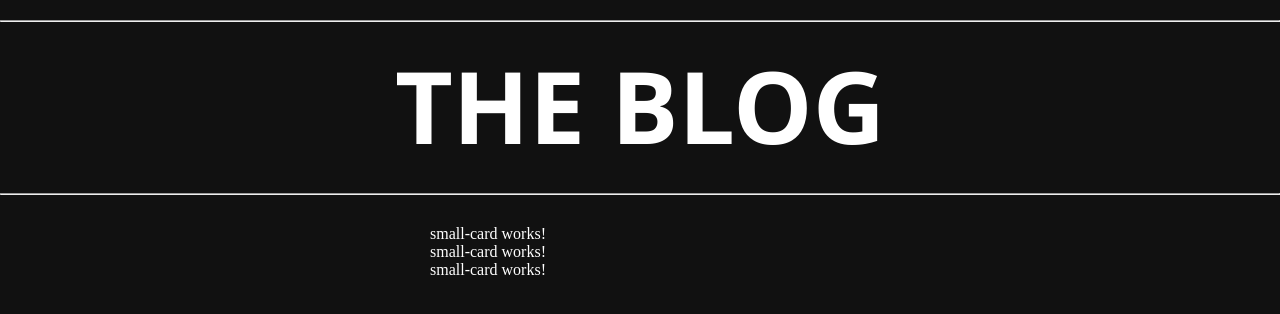
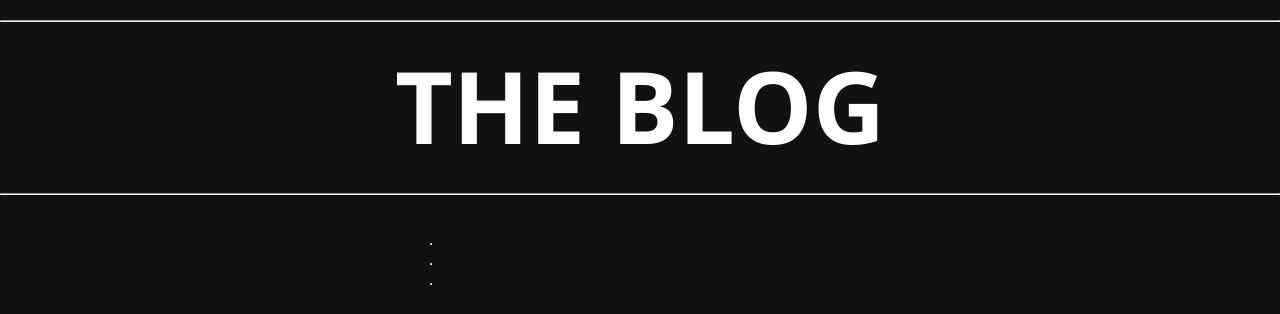
Before and after one commit to gemaquejr/angular-blog, an Angular app: page / in a window 1280 px wide. Shown: the top 314 px of the page. Built offline with nearby package versions, Linux system fonts and the light colour scheme.

Commit message:
adiciona estrutura em small-card.component

```diff
--- a/src/app/components/small-card/small-card.component.html
+++ b/src/app/components/small-card/small-card.component.html
@@ -1 +1,12 @@
-<p>small-card works!</p>
+<div class="container_small-card">
+    <div class="container_small-card-content">
+        <div class="photo_small-card">
+            <img src="" alt="">
+        </div>
+        <div class="title_small-card"></div>
+    </div>
+
+    <div class="container_small-card_separator">
+        <hr />
+    </div>
+</div>
```
